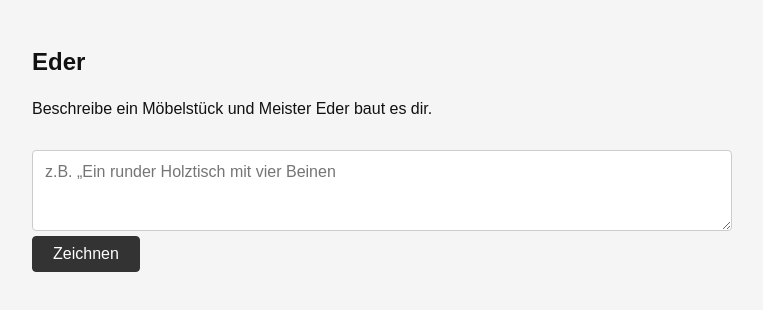
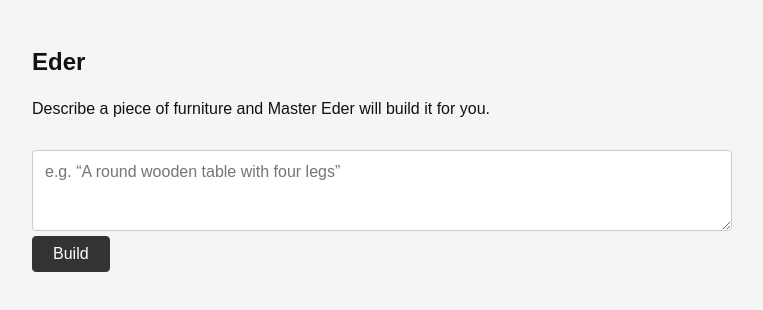
Before and after one commit to giovanniTramonto/eder, a Vue app: page / in a window 1280 px wide. Shown: the top 310 px of the page, without its empty margins (258-1021 px from the left). Built offline with nearby package versions, Linux system fonts and the light colour scheme.

Commit message:
feat: switch ui language to english

```diff
--- a/src/App.vue
+++ b/src/App.vue
@@ -26,13 +26,13 @@ async function onSubmit(prompt: string) {
 <template>
   <h1>Eder</h1>
   <section>
-    <p>Beschreibe ein Möbelstück und Meister Eder baut es dir.</p>
+    <p>Describe a piece of furniture and Master Eder will build it for you.</p>
   </section>
   <section>
     <PromptInput :disabled="isLoading" @submit="onSubmit" />
   </section>
   <section aria-live="polite" aria-atomic="true">
-    <p v-if="isLoading" class="loading">Zeichne …</p>
+    <p v-if="isLoading" class="loading">Building …</p>
     <p v-if="error" class="error" role="alert">{{ error }}</p>
   </section>
   <section v-if="canvasCode">
--- a/src/components/FurnitureCanvas.vue
+++ b/src/components/FurnitureCanvas.vue
@@ -16,7 +16,7 @@ function render(code: string | undefined) {
   try {
     new Function('ctx', code)(ctx)
   } catch (e) {
-    error.value = `Fehler beim Ausführen des Codes: ${(e as Error).message}`
+    error.value = `Error executing code: ${(e as Error).message}`
   }
 }
 
@@ -26,7 +26,7 @@ watch(() => props.code, render)
 
 <template>
   <div>
-    <canvas ref="canvasRef" width="600" height="400" role="img" aria-label="Möbelzeichnung" />
+    <canvas ref="canvasRef" width="600" height="400" role="img" aria-label="Eder's blueprint" />
     <p v-if="error" class="error" role="alert">{{ error }}</p>
   </div>
 </template>
--- a/src/components/PromptInput.vue
+++ b/src/components/PromptInput.vue
@@ -1,27 +1,27 @@
 <script setup lang="ts">
-import { ref } from 'vue'
+import { ref } from "vue";
 
-defineProps<{ disabled?: boolean }>()
-const emit = defineEmits<{ submit: [prompt: string] }>()
-const input = ref('')
+defineProps<{ disabled?: boolean }>();
+const emit = defineEmits<{ submit: [prompt: string] }>();
+const input = ref("");
 
 function onSubmit() {
   if (input.value.trim()) {
-    emit('submit', input.value.trim())
+    emit("submit", input.value.trim());
   }
 }
 </script>
 
 <template>
   <form @submit.prevent="onSubmit">
-    <label for="furniture-input" class="sr-only">Möbelbeschreibung</label>
+    <label for="furniture-input" class="sr-only">Furniture description</label>
     <textarea
       id="furniture-input"
       v-model="input"
-      placeholder="z.B. „Ein runder Holztisch mit vier Beinen"
+      placeholder="e.g. “A round wooden table with four legs”"
       rows="3"
       :disabled="disabled"
     />
-    <button type="submit" class="button" :disabled="disabled">Zeichnen</button>
+    <button type="submit" class="button" :disabled="disabled">Build</button>
   </form>
 </template>
--- a/src/composables/useLLM.ts
+++ b/src/composables/useLLM.ts
@@ -121,7 +121,7 @@ export async function askLLM(prompt: string): Promise<string> {
   })
 
   if (!response.ok) {
-    throw new Error(`Ollama-Fehler: ${response.status} ${response.statusText}`)
+    throw new Error(`Ollama error: ${response.status} ${response.statusText}`)
   }
 
   const data: OllamaResponse = await response.json()
@@ -140,5 +140,5 @@ export async function askLLM(prompt: string): Promise<string> {
 
   if (code) return code
 
-  throw new Error(`Kein gültiger Code erhalten. Antwort: "${raw.slice(0, 120)}…"`)
+  throw new Error(`No valid code received. Response: "${raw.slice(0, 120)}…"`)
 }
```
Also changed, not shown: 1 other file (tests, documents, lock files or other folders).
